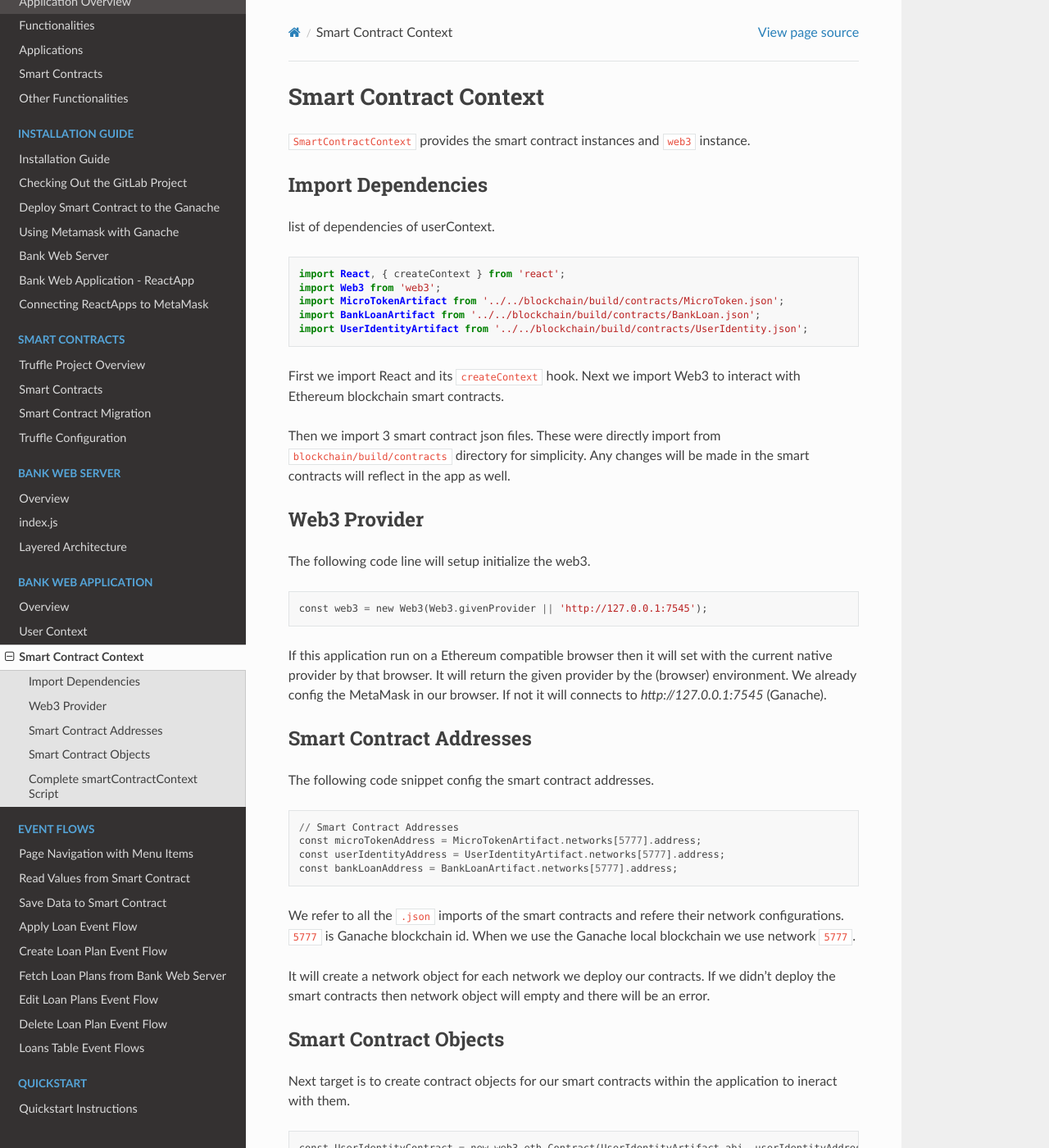
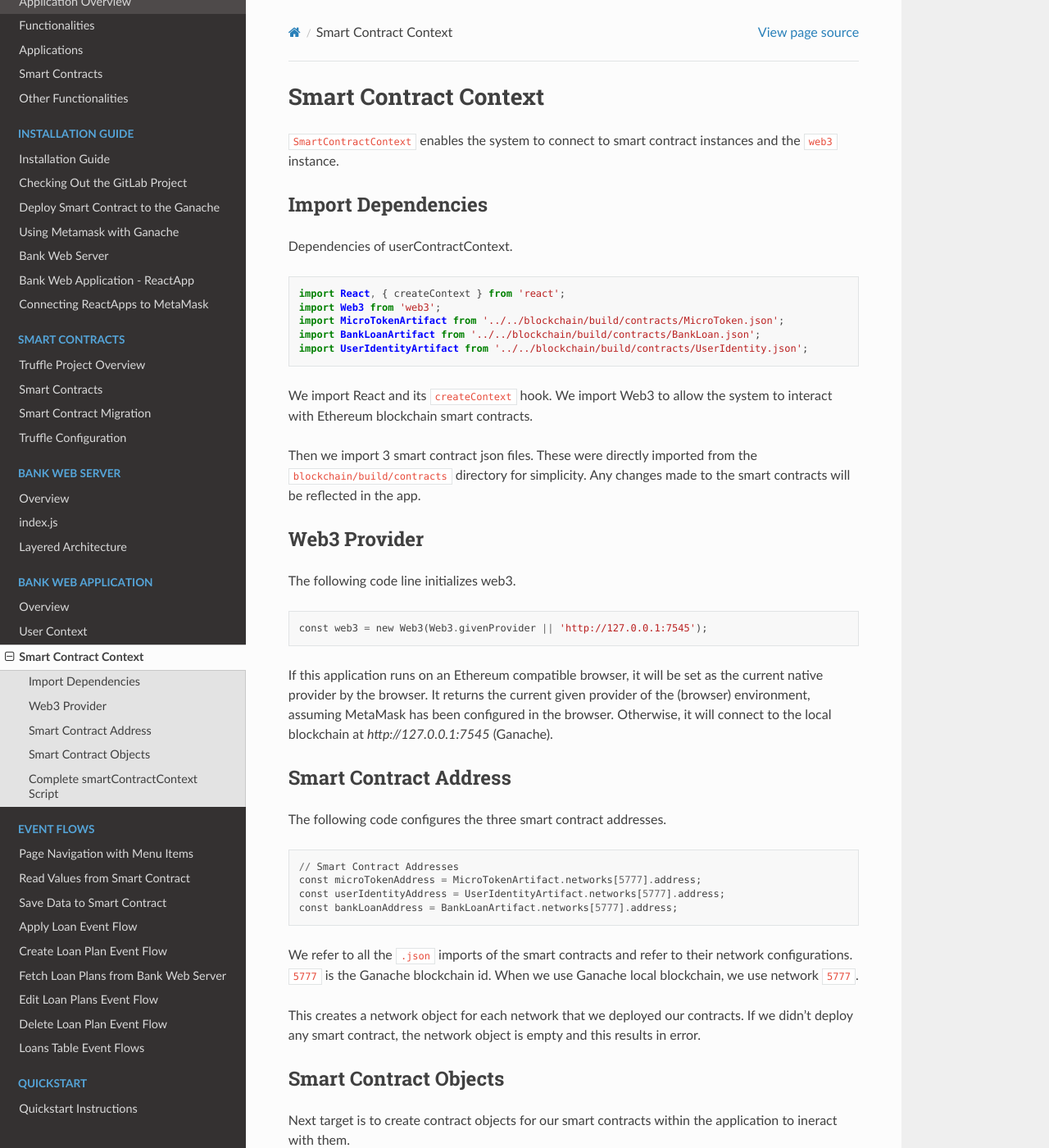
Before and after one commit to NivedithaKarthikeyan/LandregistryApp, a Sphinx documentation site: the page built from docs/source/bankClient/smartContractContext.rst, in a window 1280 px wide and 1400 px high. Shown: the whole window at 82% size. Built offline with Sphinx 7.4.7 and the Read the Docs theme 2.0.0, drawn with Linux system fonts in a browser that asks for light colours.

Commit message:
Update docs/source/bankClient/smartContractContext.rst

```diff
--- a/docs/source/bankClient/smartContractContext.rst
+++ b/docs/source/bankClient/smartContractContext.rst
@@ -1,12 +1,12 @@
 Smart Contract Context
 ======================
 
-``SmartContractContext`` provides the smart contract instances and ``web3`` instance.
+``SmartContractContext`` enables the system to connect to smart contract instances and the ``web3`` instance.
 
 Import Dependencies
 -------------------
 
-list of dependencies of userContext. ::
+Dependencies of userContractContext. ::
 
 	import React, { createContext } from 'react';
 	import Web3 from 'web3';
@@ -14,39 +14,39 @@ list of dependencies of userContext. ::
 	import BankLoanArtifact from '../../blockchain/build/contracts/BankLoan.json';
 	import UserIdentityArtifact from '../../blockchain/build/contracts/UserIdentity.json';
 
-First we import React and its ``createContext`` hook.
-Next we import Web3 to interact with Ethereum blockchain smart contracts.
+We import React and its ``createContext`` hook.
+We import Web3 to allow the system to interact with Ethereum blockchain smart contracts.
 
-Then we import 3 smart contract json files. These were directly import from ``blockchain/build/contracts`` directory for simplicity.
-Any changes will be made in the smart contracts will reflect in the app as well.
+Then we import 3 smart contract json files. These were directly imported from the ``blockchain/build/contracts`` directory for simplicity.
+Any changes made to the smart contracts will be reflected in the app.
 
 Web3 Provider
 -------------
 
-The following code line will setup initialize the web3. ::
+The following code line initializes web3. ::
 
     const web3 = new Web3(Web3.givenProvider || 'http://127.0.0.1:7545');
 
-If this application run on a Ethereum compatible browser then  it will set with the current native provider by that browser.
-It will return the given provider by the (browser) environment. We already config the MetaMask in our browser.
-If not it will connects to `http://127.0.0.1:7545` (Ganache).
+If this application runs on an Ethereum compatible browser, it will be set as the current native provider by the browser.
+It returns the current given provider of the (browser) environment, assuming MetaMask has been configured in the browser.
+Otherwise, it will connect to the local blockchain at `http://127.0.0.1:7545` (Ganache).
 
-Smart Contract Addresses
+Smart Contract Address
 ------------------------
 
-The following code snippet config the smart contract addresses. ::
+The following code configures the three smart contract addresses. ::
 
 	// Smart Contract Addresses
 	const microTokenAddress = MicroTokenArtifact.networks[5777].address;
 	const userIdentityAddress = UserIdentityArtifact.networks[5777].address;
 	const bankLoanAddress = BankLoanArtifact.networks[5777].address;
 
-We refer to all the ``.json`` imports of the smart contracts and refere their network configurations.
-``5777`` is Ganache blockchain id.
-When we use the Ganache local blockchain we use network ``5777``.
+We refer to all the ``.json`` imports of the smart contracts and refer to their network configurations.
+``5777`` is the Ganache blockchain id.
+When we use Ganache local blockchain, we use network ``5777``.
 
-It will create a network object for each network we deploy our contracts.
-If we didn't deploy the smart contracts then network object will empty and there will be an error.
+This creates a network object for each network that we deployed our contracts.
+If we didn't deploy any smart contract, the network object is empty and this results in error.
 
 Smart Contract Objects
 ----------------------
```
